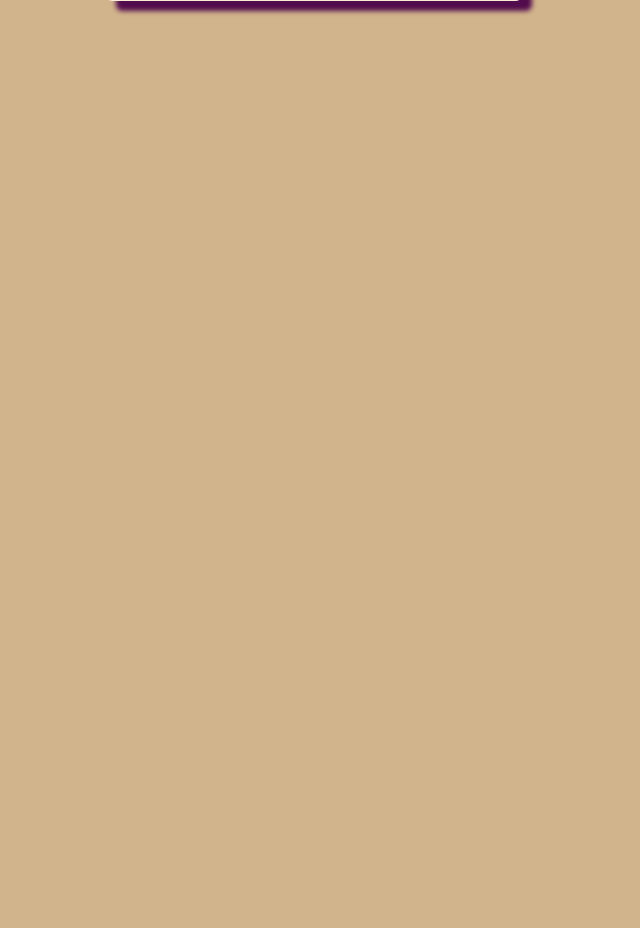
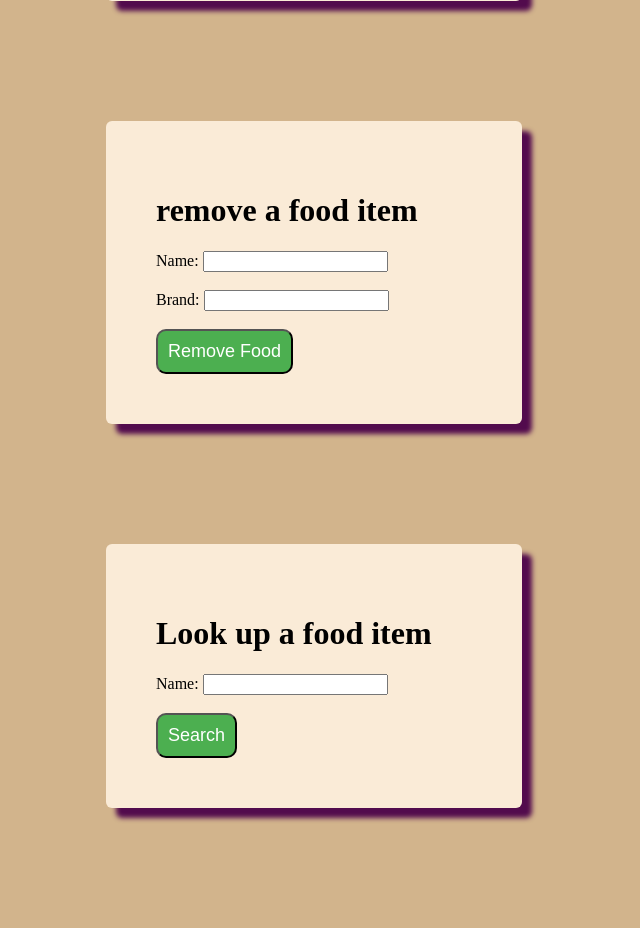
Before and after one commit to MIMPolad/calorieT-racker, a PHP site: page /food.php in a window 1280 px wide. Shown: the part 603-1531 px from the top of the page, without its empty margins (326-966 px from the left). Before the commit the page ends 618 px from the top, so only its background shows below. Run offline with PHP 8.4, Linux system fonts and the light colour scheme.

Commit message:
good enough

```diff
--- a/food.php
+++ b/food.php
@@ -28,7 +28,7 @@
     <a href="logout.php"><button class="button button1" name = 'logout'>LOGOUT</button></a>
         <div id="form">
             <h1>Add a food item!</h1>
-            <form name="foodform" action="insertfood.php" onsubmit="return isvalidfood()" method="POST">
+            <form name="foodform" action="insertfood.php" method="POST">
                 <label>Name: </label>
                 <input type="text" id="foodname" name="foodname"></br></br>
                 <label>Brand: </label>
@@ -42,34 +42,23 @@
                 <input type="submit" id="btn" value="ADD FOOD" name = "foodsubmit"/>
             </form>
         </div>
-        <script>/*
-            removing this is a feature, if you don't know everything about your food you can still input it
-            function isvalidfood(){
-                var name = document.foodform.foodname.value;
-                var brand = document.foodform.foodbrand.value;
-                var porsize = document.foodform.foodporsize.value;
-                var cost = document.foodform.foodcost.value;
-
-                if(name.length == ""){
-                    alert("name field is empty!");
-                    return false;
-                }
-                else if(brand.length == ""){
-                    alert("brand is empty!");
-                    return false;
-                }
-                else if(porsize.length == ""){
-                    alert("portion size field is empty!");
-                    return false;
-                }
-                else if(cost.length == ""){
-                    alert("cost field is empty!");
-                    return false;
-                }
-                else{
-                    return true;
-                }
-            }     */
-        </script>
+        <div id="form">
+            <h1>remove a food item</h1>
+            <form name="foodformdelete" action="removefood.php" method="POST">
+                <label>Name: </label>
+                <input type="text" id="foodnameremove" name="foodnameremove"></br></br>
+                <label>Brand: </label>
+                <input type="text" id="brandnameremove" name="brandnameremove"></br></br>
+                <input type="submit" id="btn" value="Remove Food" name = "foodremove"/>
+            </form>
+    </div>
+    <div id="form">
+            <h1>Look up a food item</h1>
+            <form name="foodformsearch" action="searchfood.php" method="POST">
+                <label>Name: </label>
+                <input type="text" id="foodnamesearch" name="foodnamesearch"></br></br>
+                <input type="submit" id="btn" value="Search" name = "foodsearch"/>
+            </form>
+        </div>
 </body>
 </html>
```
Also changed, not shown: removefood.php (added, +29 -0 lines), searchfood.php (added, +20 -0 lines).
